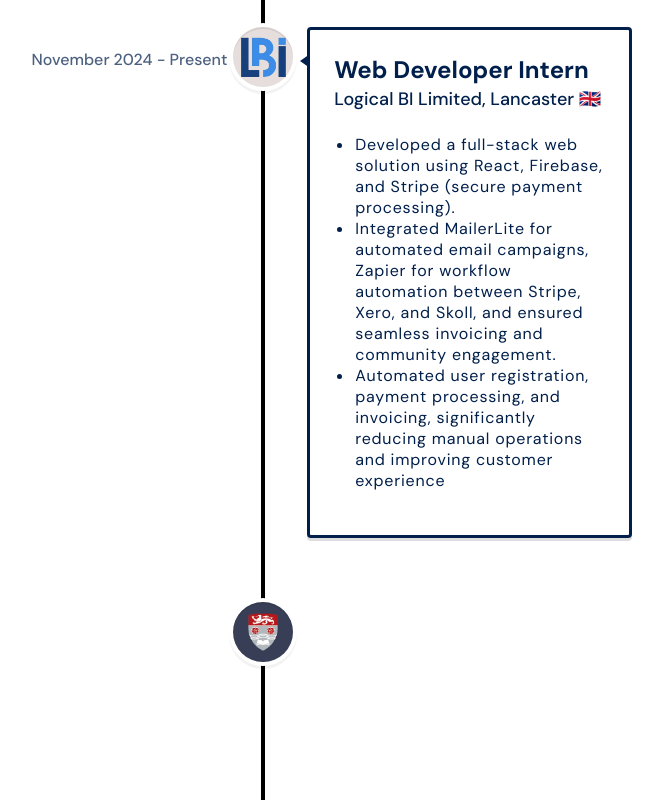
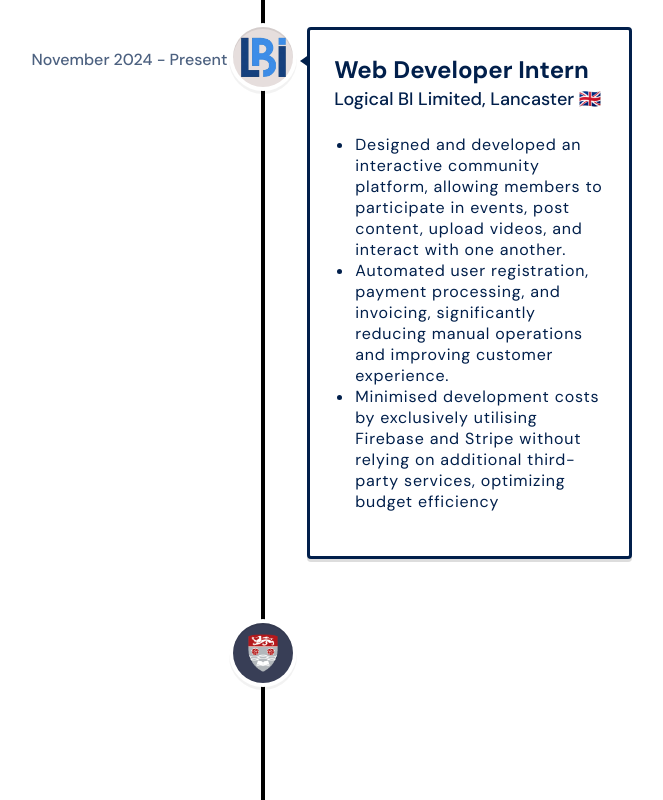
Before and after one commit to JIAJUNKK/jiajun-portfolio, a React (Vite) app: page / in a window 1280 px wide. Shown: the part 2040-2840 px from the top of the page, without its empty margins (377-1040 px from the left). Built offline with nearby package versions, Linux system fonts and the light colour scheme.

Commit message:
updated my experience

```diff
--- a/src/constants/index.js
+++ b/src/constants/index.js
@@ -18,9 +18,9 @@
       iconBg: "#E6DEDD",
       date: "November 2024 - Present",
       description: [
-        "Developed a full-stack web solution using React, Firebase, and Stripe (secure payment processing).",
-        "Integrated MailerLite for automated email campaigns, Zapier for workflow automation between Stripe, Xero, and Skoll, and ensured seamless invoicing and community engagement.",
-        "Automated user registration, payment processing, and invoicing, significantly reducing manual operations and improving customer experience",
+        "Designed and developed an interactive community platform, allowing members to participate in events, post content, upload videos, and interact with one another.",
+        "Automated user registration, payment processing, and invoicing, significantly reducing manual operations and improving customer experience.",
+        "Minimised development costs by exclusively utilising Firebase and Stripe without relying on additional third-party services, optimizing budget efficiency",
       ],
     },
     {
```
